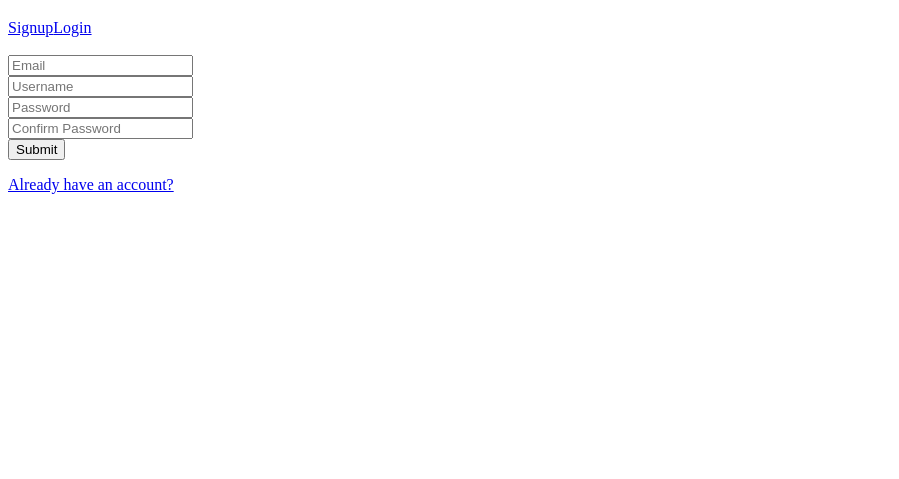
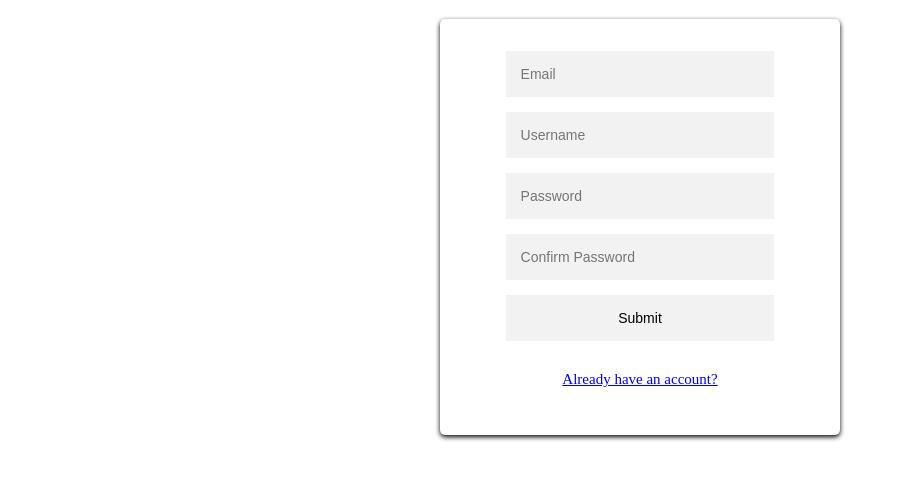
Before and after one commit to ZiluoH/Exminder, a React app in the folder frontend/: page /#/signup in a window 1280 px wide. Shown: the part 61-540 px from the top of the page, without its empty margins (0-899 px from the left). Built offline with nearby package versions, Linux system fonts and the light colour scheme.

Commit message:
Edit session form

```diff
--- a/frontend/public/index.html
+++ b/frontend/public/index.html
@@ -24,7 +24,7 @@
       work correctly both with client-side routing and a non-root public URL.
       Learn how to configure a non-root public URL by running `npm run build`.
     -->
-    <title>React App</title>
+    <title>Exminder</title>
   </head>
   <body>
     <noscript>You need to enable JavaScript to run this app.</noscript>
--- a/frontend/src/components/nav/navbar.js
+++ b/frontend/src/components/nav/navbar.js
@@ -1,7 +1,6 @@
 import React from 'react';
 import { Link } from 'react-router-dom';
 import './navbar.css';
-import LoginFormContainer from '../session/login_form_container'
 
 class NavBar extends React.Component {
 	constructor(props) {
@@ -25,13 +24,6 @@ class NavBar extends React.Component {
 					<button onClick={this.logoutUser}>Logout</button>
 				</div>
 			);
-		} else {
-			return (
-				<div>
-					<Link to={'/signup'}>Signup</Link>
-					<Link to={'/login'}>Login</Link>
-				</div>
-			);
 		}
 	}
 
--- a/frontend/src/components/session/login_form.js
+++ b/frontend/src/components/session/login_form.js
@@ -56,21 +56,20 @@ class LoginForm extends React.Component {
 		return (
 			<div className='session_form'>
 				<form onSubmit={this.handleSubmit}>
-					<br />
 					<input
-						type='text'
+						type='email'
 						value={this.state.email}
 						onChange={this.update('email')}
 						placeholder='Email'
+						required='true'
 					/>
-					<br />
 					<input
 						type='password'
 						value={this.state.password}
 						onChange={this.update('password')}
 						placeholder='Password'
+						required='true'
 					/>
-					<br />
 					<input type='submit' value='Submit' />
 					{this.renderErrors()}
 					<p>
--- a/frontend/src/components/session/session.css
+++ b/frontend/src/components/session/session.css
@@ -0,0 +1,21 @@
+.session_form{
+    width: 400px;
+    padding: 32px;
+    font-size: 15px;
+    border-radius: 5px;
+    box-sizing: border-box;
+    box-shadow: 0 2px 5px 0;
+    margin: 0 auto 100px;
+    text-align: center;
+}
+
+.session_form input{
+    width: 80%;
+    outline: 0;
+    border: 0;
+    margin: 0 0 15px;
+    padding: 15px;
+    box-sizing: border-box;
+    font-size: 14px;
+    background: #f2f2f2;
+}
--- a/frontend/src/components/session/signup_form.js
+++ b/frontend/src/components/session/signup_form.js
@@ -1,5 +1,6 @@
 import React from 'react';
 import { withRouter, Link } from 'react-router-dom';
+import './session.css';
 
 class SignupForm extends React.Component {
 	constructor(props) {
@@ -9,7 +10,7 @@ class SignupForm extends React.Component {
 			username: '',
 			password: '',
 			password2: '',
-      errors: {}
+			errors: {},
 		};
 
 		this.handleSubmit = this.handleSubmit.bind(this);
@@ -21,12 +22,13 @@ class SignupForm extends React.Component {
 			this.props.history.push('/login');
 		}
 
-    this.setState({errors: nextProps.errors})
+		this.setState({ errors: nextProps.errors });
 	}
 
 	update(field) {
-    return e => this.setState({
-      [field]: e.currentTarget.value
+		return (e) =>
+			this.setState({
+				[field]: e.currentTarget.value,
 			});
 	}
 
@@ -36,19 +38,17 @@ class SignupForm extends React.Component {
 			email: this.state.email,
 			username: this.state.username,
 			password: this.state.password,
-      password2: this.state.password2
+			password2: this.state.password2,
 		};
 
 		this.props.signup(user, this.props.history);
 	}
 
 	renderErrors() {
-    return(
+		return (
 			<ul>
 				{Object.keys(this.state.errors).map((error, i) => (
-          <li key={`error-${i}`}>
-            {this.state.errors[error]}
-          </li>
+					<li key={`error-${i}`}>{this.state.errors[error]}</li>
 				))}
 			</ul>
 		);
@@ -56,34 +56,37 @@ class SignupForm extends React.Component {
 
 	render() {
 		return (
-      <div className="session_form">
+			<div className='session_form'>
 				<form onSubmit={this.handleSubmit}>
-            <br/>
-              <input type="text"
+					<input
+						type='email'
 						value={this.state.email}
 						onChange={this.update('email')}
-                placeholder="Email"
+						placeholder='Email'
+						required='true'
 					/>
-            <br/>
-              <input type="text"
+					<input
+						type='text'
 						value={this.state.username}
 						onChange={this.update('username')}
-                placeholder="Username"
+						placeholder='Username'
+						required='true'
 					/>
-            <br/>
-              <input type="password"
+					<input
+						type='password'
 						value={this.state.password}
 						onChange={this.update('password')}
-                placeholder="Password"
+						placeholder='Password'
+						required='true'
 					/>
-            <br/>
-              <input type="password"
+					<input
+						type='password'
 						value={this.state.password2}
 						onChange={this.update('password2')}
-                placeholder="Confirm Password"
+						placeholder='Confirm Password'
+						required='true'
 					/>
-            <br/>
-            <input type="submit" value="Submit" />
+					<input type='submit' value='Submit' />
 					{this.renderErrors()}
 					<p>
 						<Link to={'/login'}>Already have an account?</Link>
```
Lines whose indentation alone changed are shown as unchanged.
